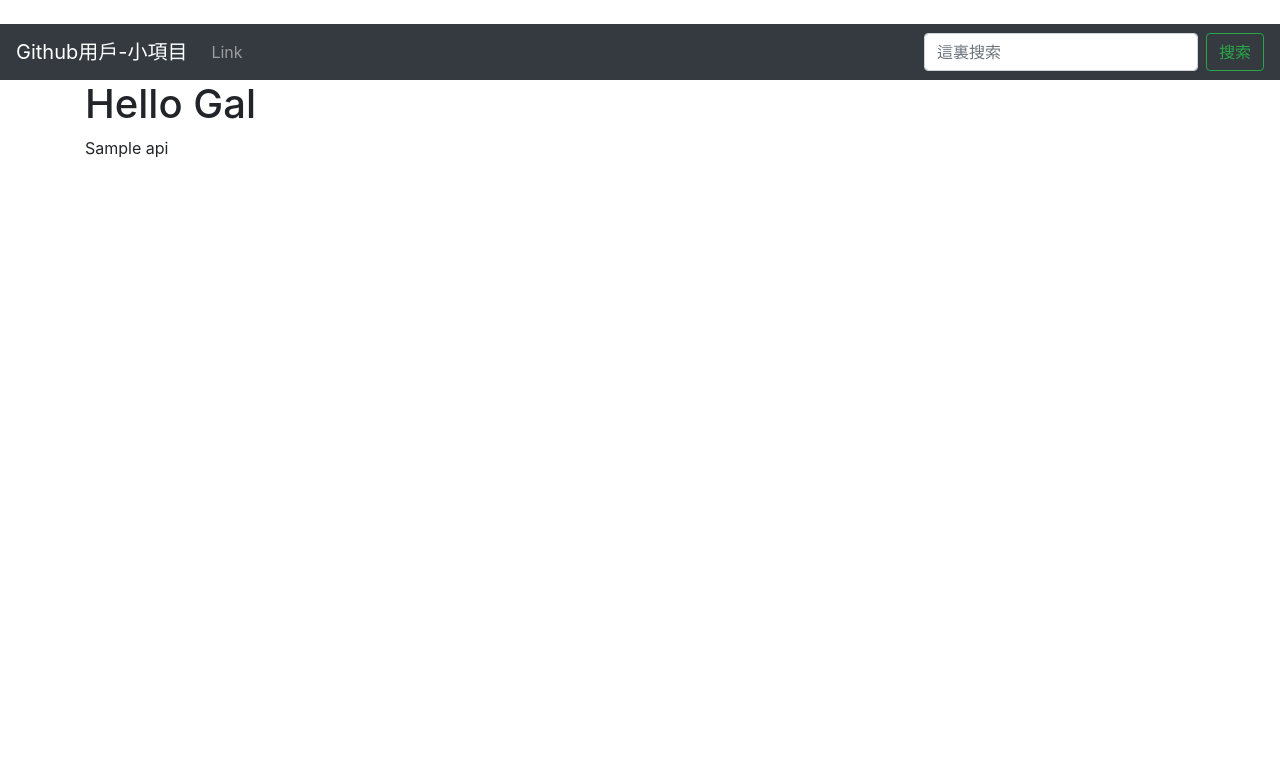
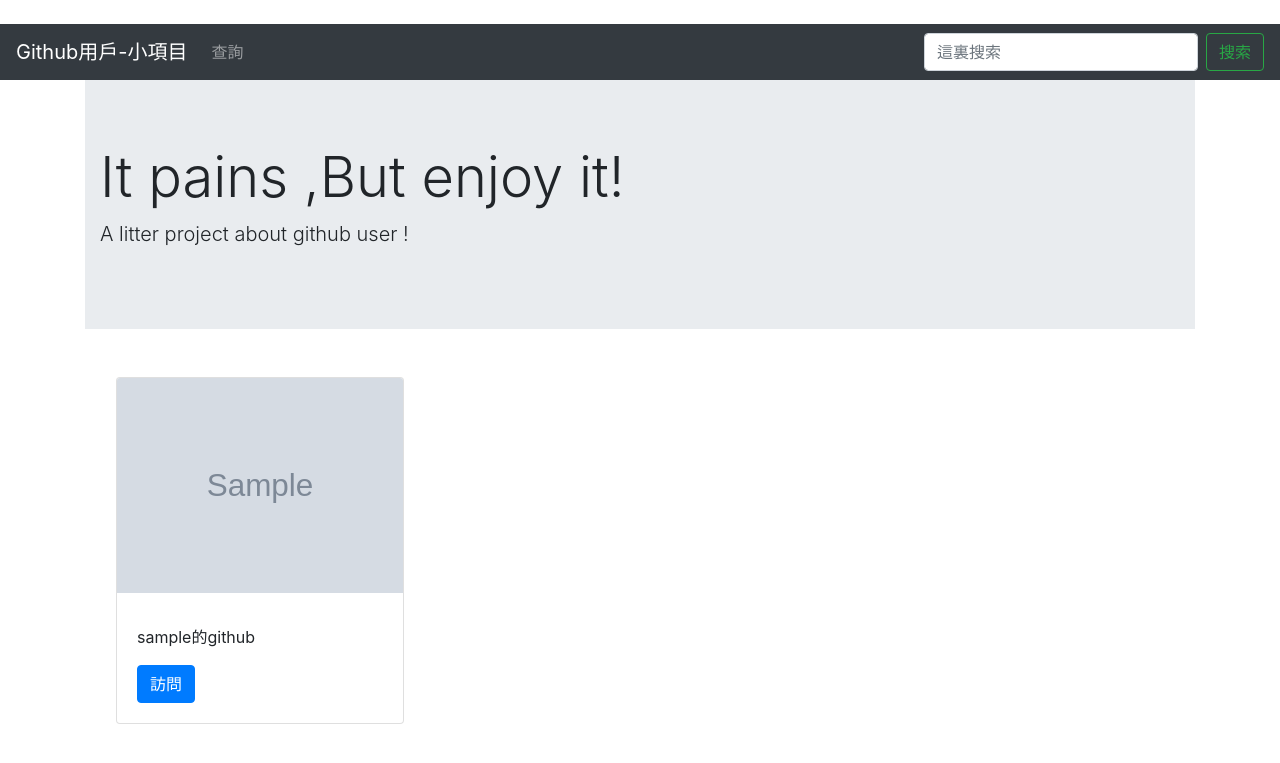
Before and after one commit to anlaganlag/github_simple_project, a Django app: template prpresent/templates/home.html in a window 1280 px wide. Shown: the top 763 px of the page. Run offline with Django 3.2, Linux system fonts and the light colour scheme; the template is opened without the code that fills it: most values are stand-ins (such as "Sample title", 1, 10 or a date in 2020); grey boxes marked "Sample" are stand-in pictures.

Commit message:
搜索功能

```diff
--- a/prpresent/templates/home.html
+++ b/prpresent/templates/home.html
@@ -1,6 +1,30 @@
 {% extends 'base.html' %}
 
 {% block content %}
-    <h1>Hello Gal</h1>
-    <p>{{ api }}</p>
+
+<div class="jumbotron jumbotron-fluid">
+  <div class="container">
+    <h1 class="display-4">It pains ,But enjoy it!</h1>
+    <p class="lead">A litter project about github user !</p>
+  </div>
+</div>
+
+<div class="container">
+    <div class="row">
+        {% for x in api %}
+        <div class="col-sm-4">
+            <div class="card" style="width: 18rem; margin: 1rem;">
+            <img class="card-img-top" src="{{ x.avatar_url }}" alt="...">
+            <div class="card-body">
+                <h5 class="card-title"{{ x.login }}"></h5>
+                <p class="card-text"> {{ x.login }}的github</p>
+                <a href="{{x.html_url }}" class="btn btn-primary">訪問</a>
+            </div>
+            </div>
+        </div>
+        {% endfor %}
+    </div>
+</div>
+
+
 {% endblock %}
--- a/prpresent/templates/nav.html
+++ b/prpresent/templates/nav.html
@@ -1,5 +1,5 @@
 <nav class="navbar navbar-expand-lg navbar-dark bg-dark">
-    <a class="navbar-brand" href="#">Github用戶-小項目</a>
+    <a class="navbar-brand" href="{% url 'home' %}">Github用戶-小項目</a>
     <button class="navbar-toggler" type="button" data-toggle="collapse" data-target="#navbarSupportedContent" aria-controls="navbarSupportedContent" aria-expanded="false" aria-label="Toggle navigation">
       <span class="navbar-toggler-icon"></span>
     </button>
@@ -7,11 +7,12 @@
     <div class="collapse navbar-collapse" id="navbarSupportedContent">
       <ul class="navbar-nav mr-auto">
         <li class="nav-item">
-          <a class="nav-link" href="#">Link</a>
+          <a class="nav-link" href="{% url 'user' %}">查詢</a>
         </li>
       </ul>
-      <form class="form-inline my-2 my-lg-0">
-        <input class="form-control mr-sm-2" type="search" placeholder="這裏搜索" aria-label="Search">
+      <form class="form-inline my-2 my-lg-0" method="POST" action="{% url  'user' %}">
+        {% csrf_token %}
+        <input class="form-control mr-sm-2" name='user' type="search" placeholder="這裏搜索" aria-label="Search">
         <button class="btn btn-outline-success my-2 my-sm-0" type="submit">搜索</button>
       </form>
     </div>
--- a/prpresent/urls.py
+++ b/prpresent/urls.py
@@ -3,4 +3,5 @@ from . import views
 
 urlpatterns = [
     path('',views.home,name='home'),
+    path('user/',views.user,name='user'),
 ]
```
Also changed, not shown: prpresent/templates/user.html (added, +27 -0 lines), prpresent/views.py (+13 -1 lines).
